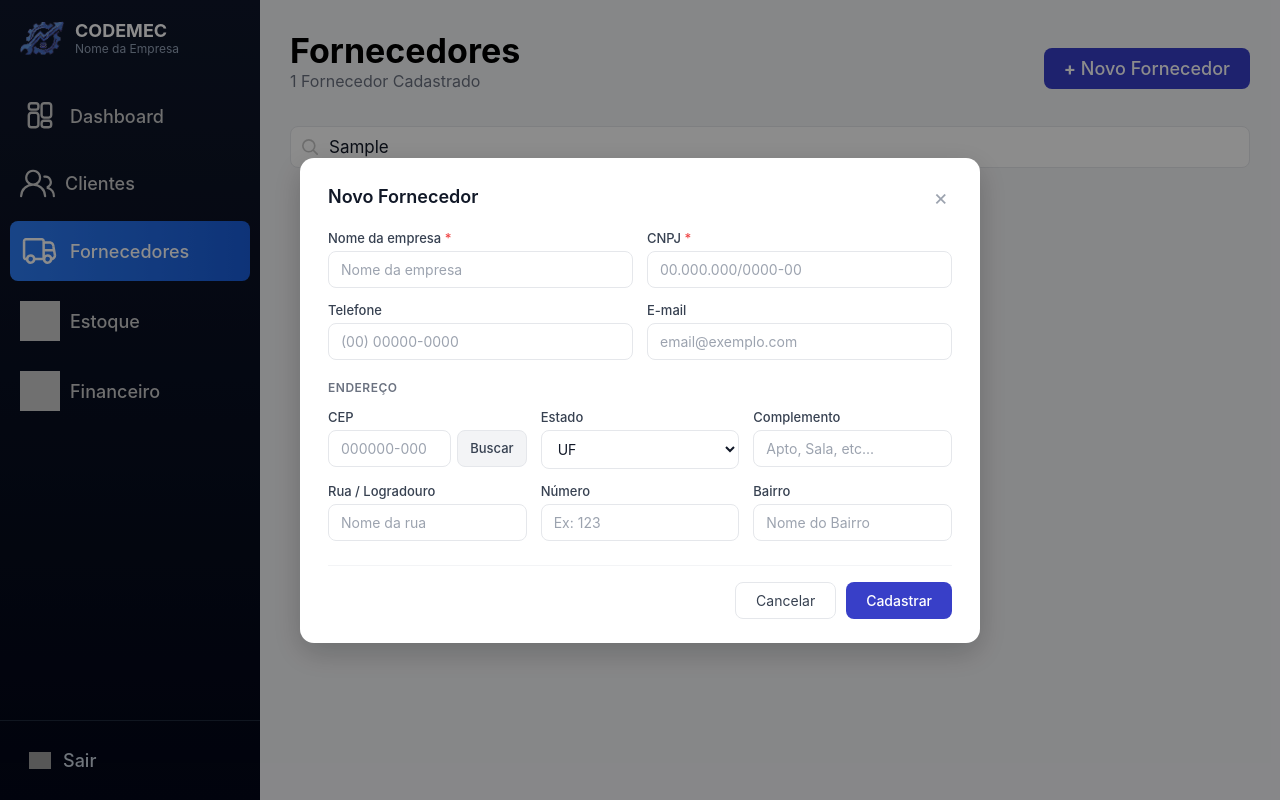
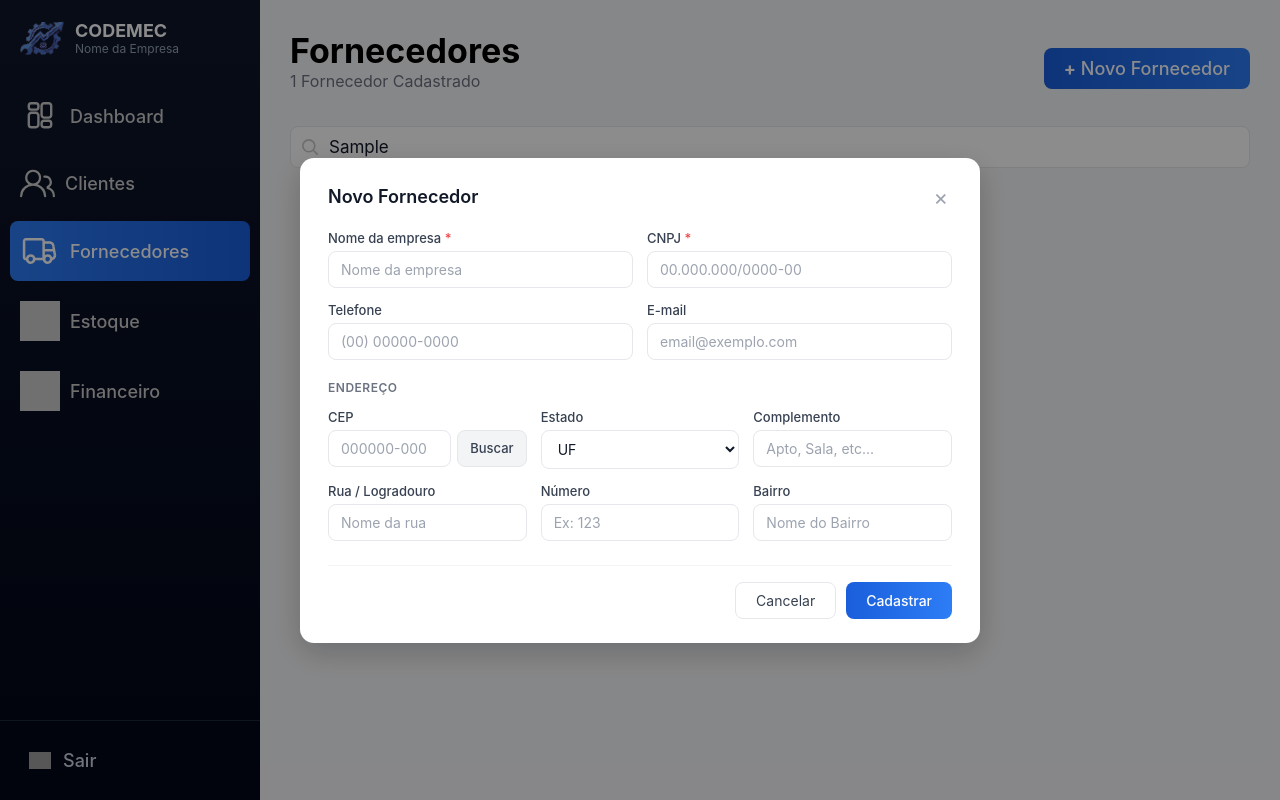
Before and after one commit to The-Saul/PI-Sistema-de-Gestao-para-Oficina-Mecanica, a React (Create React App) app in the folder frontend/: page /fornecedores in a window 1280 px wide. Both pictures are taken after typing "Sample" into the empty fields and a click on the button "+ Novo Fornecedor". Built offline with nearby package versions, Linux system fonts and the light colour scheme; grey boxes are pictures that could not be loaded.

Commit message:
Antoniel

```diff
--- a/frontend/src/Estoque.css
+++ b/frontend/src/Estoque.css
@@ -60,14 +60,12 @@
 .actions button:hover {
   background: linear-gradient(90deg, #1a5edb, #2d7df6);
 }
-
-/* BOTÃO ATIVO (tipo "Estoque") */
 .actions .active {
   background-color: #0062ff;
   color: white;
 }
 
-/* CARDS */
+/* === CARDS ==== */
 .cards {
   display: flex;
   gap: 20px;
@@ -95,7 +93,7 @@
   font-weight: 600;
 }
 
-/* CORES DOS CARDS */
+/* === CORES DOS CARDS === */
 .red {
   background: #fee2e2;
   color: #991b1b;
@@ -112,7 +110,7 @@
 }
 
 
-/* LISTAS */
+/* ==== LISTAS ==== */
 .list {
   display: flex;
   flex-direction: column;
@@ -147,7 +145,7 @@
 
 /* FUNDO ESCURO */
 .modal-overlay {
-  position: fixed; /* 🔥 ESSENCIAL */
+  position: fixed;
   top: 0;
   left: 0;
   width: 100vw;
@@ -157,10 +155,10 @@
   justify-content: center;
   align-items: center;
 
-  z-index: 9999; /* 🔥 FICA NA FRENTE DE TUDO */
+  z-index: 9999;
 }
 
-/* CAIXA DO MODAL */
+/* === CAIXA DO MODAL ==== */
 .modal {
   background: #f3f3f3;
   padding: 20px;
@@ -172,7 +170,7 @@
   animation: popup 0.2s ease;
 }
 
-/* GRID DO FORM */
+/* ==== GRID DO FORM ==== */
 .form-grid {
   display: grid;
   grid-template-columns: repeat(3, 1fr);
@@ -181,7 +179,7 @@
 }
 
 .form-grid input {
-  width: 100%; /* 🔥 evita quebrar */
+  width: 100%;
   padding: 10px;
   border-radius: 8px;
   border: none;
@@ -190,7 +188,7 @@
   font-size: 14px;
 }
 
-/* INPUT GRANDE */
+/* === INPUT GRANDE === */
 .full {
   grid-column: span 3;
 }
@@ -205,7 +203,7 @@
   grid-template-columns: repeat(3, 1fr);
   }
 
-/* BOTÕES DO MODAL */
+/* ==== BOTÕES DO MODAL ==== */
 .modal-actions {
   margin-top: 15px;
   display: flex;
@@ -230,7 +228,7 @@
   cursor: pointer;
 }
 
-/* ANIMAÇÃO */
+/* === ANIMAÇÃO ==== */
 @keyframes popup {
   from {
     opacity: 0;
@@ -318,7 +316,7 @@
   font-size: 13px;
 }
 
-/* nome */
+/*==== nome =====*/
 .form-listproduto p:first-child {
   font-weight: bold;
 }
@@ -334,7 +332,7 @@ gap: 5px;
 .btn-listeditar{
    padding: 4px 8px;
   font-size: 12px;
-   background: linear-gradient(90deg, #2d7df6, #1a5edb);
+  background: linear-gradient(90deg, #2d7df6, #1a5edb);
   color: #fff;
   border: none;
   border-radius: 5px;
--- a/frontend/src/Financeiro.css
+++ b/frontend/src/Financeiro.css
@@ -27,7 +27,7 @@
   --text-sub:  #7b8299;
 
   /* Botão primário */
-  --btn-primary-bg:   #4f7cff;
+  --btn-primary-bg:  linear-gradient(90deg, #1a5edb, #2d7df6);
   --btn-primary-text: #ffffff;
 
   /* Cards */
--- a/frontend/src/Fornecedores.css
+++ b/frontend/src/Fornecedores.css
@@ -8,7 +8,7 @@
 
 /* ── Botão "+ Novo Fornecedor" ───────────────────────────────── */
 .btn-novo {
-  background: #383FC8;
+  background:linear-gradient(90deg, #1a5edb, #2d7df6);
   color: #fff;
   border: none;
   border-radius: 8px;
@@ -323,7 +323,7 @@
   padding: 9px 20px;
   border: none;
   border-radius: 8px;
-  background: #383FC8;
+  background:linear-gradient(90deg, #1a5edb, #2d7df6);
   font-family: inherit;
   font-size: 14px;
   font-weight: 500;
@@ -343,7 +343,7 @@
   padding: 9px 20px;
   border: none;
   border-radius: 8px;
-  background: #383FC8;
+  background:linear-gradient(90deg, #1a5edb, #2d7df6);
   font-family: inherit;
   font-size: 14px;
   font-weight: 500;
```
